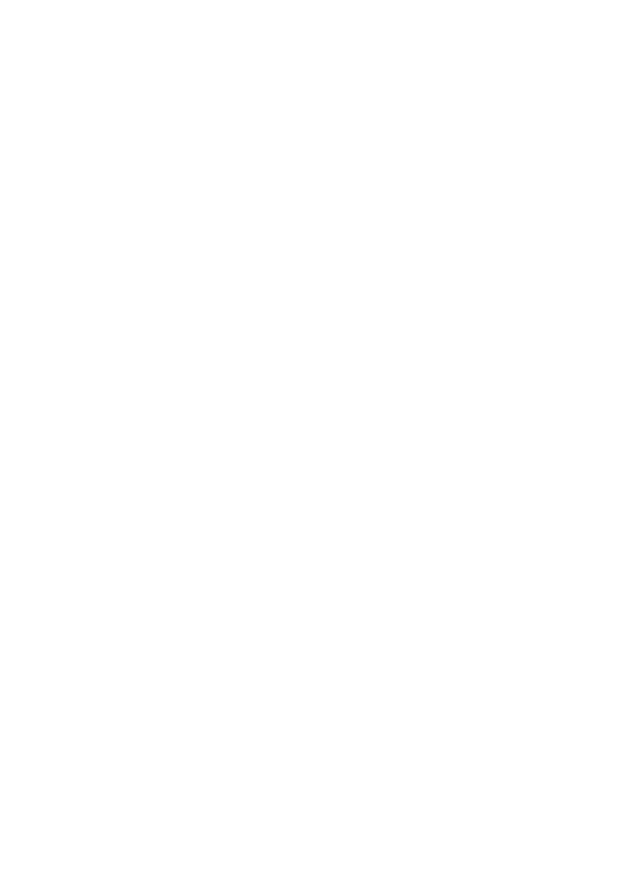
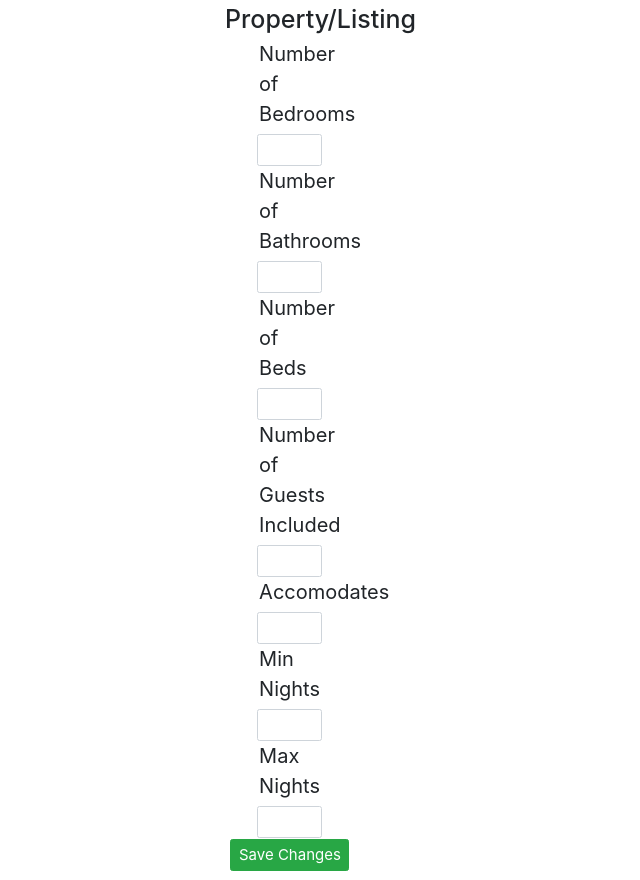
Before and after one commit to DeeDowns/front-end, a React (Create React App) app: page /optimal-price in a window 1280 px wide. Shown: the part 243-1123 px from the top of the page, without its empty margins (293-933 px from the left). Before the commit the page ends 800 px from the top, so only its background shows below. Built offline with nearby package versions, Linux system fonts and the light colour scheme; no server answers.

Commit message:
working on optimalPrice and fixing add Property

```diff
--- a/src/components/AddProperty.js
+++ b/src/components/AddProperty.js
@@ -13,16 +13,17 @@
   city: '',
   // state: '',
   zip: '',
-  propertyType: '',
+  property_type: '',
   bedrooms: '',
-  // beds: '',
+  beds: '',
   bathrooms: '',
-  // guestsIncluded: '',
-  // accommodates: '',
-  // minNights: '',
-  // maxNights: ''
-  parking: '',
-  leaseableArea: ''
+  guests_included: '',
+  accomodates: '',
+  min_nights: '',
+  max_nights: '',
+  id: new Date()
+  // parking: '',
+  // leaseableArea: ''
 
 }
 
@@ -47,10 +48,13 @@
     event.preventDefault()
     props.addListing(addInputs)
     setAddInputs(initialAddInputs)
+    // props.setToggle(false)
     //history.pushState('/properties')
     console.log(addInputs)
 
   }
+
+  console.log(props.properties)
 
   return (
     <Form className='add-form' onSubmit={submit}>
@@ -75,7 +79,7 @@
           onChange={handleChanges}
         />
       </FormGroup>
-      {/* <FormGroup>
+      <FormGroup>
         <Label>State</Label>
         <Input
           type='select'
@@ -136,7 +140,7 @@
           <option value="WI">Wisconsin</option>
           <option value="WY">Wyoming</option>
         </Input>
-      </FormGroup> */}
+      </FormGroup>
       <FormGroup>
         <Label>Zip Code</Label>
         <Input
@@ -151,12 +155,12 @@
         <Label>Property Type</Label>
         <Input
           type='select'
-          name='propertyType'
-          id='propertyType'
-          value={addInputs.propertyType}
+          name='property_type'
+          id='property_type'
+          value={addInputs.property_type}
           onChange={handleChanges}
         >
-          <option>Sing Family Home </option>
+          <option>Single Family Home </option>
           <option>Townhome </option>
           <option>Apartment </option>
           <option>Condominium </option>
@@ -184,7 +188,7 @@
           onChange={handleChanges}
         />
       </FormGroup>
-      {/* <FormGroup>
+      <FormGroup>
         <Label>Number of Beds</Label>
         <Input
           type='number'
@@ -193,48 +197,48 @@
           value={addInputs.beds}
           onChange={handleChanges}
         />
-      </FormGroup> */}
-      {/* <FormGroup>
+      </FormGroup>
+      <FormGroup>
         <Label>Number of Guests Included</Label>
         <Input
           type='number'
-          name='guestsIncluded'
-          id='guestsIncluded'
-          value={addInputs.guestsIncluded}
+          name='guests_included'
+          id='guests_included'
+          value={addInputs.guests_included}
           onChange={handleChanges}
         />
-      </FormGroup> */}
-      {/* <FormGroup>
+      </FormGroup>
+      <FormGroup>
         <Label>Accommodates</Label>
         <Input
           type='number'
-          name='accommodates'
-          id='accommodates'
-          value={addInputs.accommodates}
+          name='accomodates'
+          id='accomodates'
+          value={addInputs.accomodates}
           onChange={handleChanges}
         />
-      </FormGroup> */}
-      {/* <FormGroup>
+      </FormGroup>
+      <FormGroup>
         <Label>Min Nights</Label>
         <Input
           type='number'
-          name='minNights'
-          id='minNights'
-          value={addInputs.minNights}
+          name='min_nights'
+          id='min_nights'
+          value={addInputs.min_nights}
           onChange={handleChanges}
         />
-      </FormGroup> */}
-      {/* <FormGroup>
+      </FormGroup>
+      <FormGroup>
         <Label>Max Nights</Label>
         <Input
           type='number'
-          name='maxNights'
-          id='maxNights'
-          value={addInputs.maxNights}
+          name='max_nights'
+          id='max_nights'
+          value={addInputs.max_nights}
           onChange={handleChanges}
         />
-      </FormGroup> */}
-      <FormGroup>
+      </FormGroup>
+      {/* <FormGroup>
         <Label>Leaseable Area</Label>
         <Input
           type='text'
@@ -243,8 +247,8 @@
           value={addInputs.leaseableArea}
           onChange={handleChanges}
         />
-      </FormGroup>
-      <FormGroup>
+      </FormGroup> */}
+      {/* <FormGroup>
         <Label>Parking</Label>
         <Input
           type='text'
@@ -253,7 +257,7 @@
           value={addInputs.parking}
           onChange={handleChanges}
         />
-      </FormGroup>
+      </FormGroup> */}
 
       <Button className='add-btn' color='success'>Add Listing</Button>
 
--- a/src/components/AllProperties.js
+++ b/src/components/AllProperties.js
@@ -15,7 +15,7 @@
   const [properties, setProperties] = useState([])
   //can toggle add property component
   const [toggle, setToggle] = useState(false)
-  console.log('ALL',props)
+  // console.log('ALL',props)
 
   //Ed's axios get request
   //useEffect hook here
@@ -54,7 +54,7 @@
         </div>
         <div className='add-listing-container'>
           <h2>Add Listing</h2>
-          {toggle && <AddProperty addListing={addListing} />}
+          {toggle && <AddProperty addListing={addListing} setToggle={setToggle}/>}
           <Button className='toggle-add' color='success' onClick={handleToggle}>{toggle ? 'Close' : 'Add Listing'}</Button>
         </div>
       </div>
--- a/src/components/App.js
+++ b/src/components/App.js
@@ -3,6 +3,7 @@
 import { Link, Route, Redirect } from 'react-router-dom'
 import { connect } from 'react-redux'
 import { fetchProperties, fetchPropertyById, addListing} from '../store/actions/propertiesActions'
+import { getOptimalPrice } from '../store/actions/optimalPriceActions'
 // import { addListing } from '../store/actions/listingActions'
 import Home from './Home'
 import AllProperties from './AllProperties'
@@ -11,6 +12,7 @@
 import Login from './Login'
 import Register from './Register'
 import PrivateRoute from './PrivateRoute'
+import OptimalPrice from './OptimalPrice'
 import AddProperty from './AddProperty';
 
 import '../styles/App.css'
@@ -77,6 +79,10 @@
       <Route exact path='/'>
         <Home />
       </Route>
+
+      <Route exact path='/optimal-price'>
+        <OptimalPrice />
+      </Route>
     </div>
   );
 }
@@ -86,8 +92,11 @@
     properties: state.propertiesReducer.properties,
     property: state.propertiesReducer.property,
     isLoading: state.propertiesReducer.isLoading,
-    error: state.propertiesReducer.error
+    error: state.propertiesReducer.error,
+    optimalPrice: state.optimalPriceReducer.predictedPrice,
+    // isLoading: state.optimalPriceReducer.isLoading,
+    // error: state.optimalPriceReducer.error,
   }
 }
 
-export default connect(mapStateToProps, { fetchProperties, addListing, fetchPropertyById })(App);
+export default connect(mapStateToProps, { fetchProperties, addListing, fetchPropertyById, getOptimalPrice })(App);
--- a/src/components/EditProperty.js
+++ b/src/components/EditProperty.js
@@ -2,30 +2,33 @@
 import { connect } from 'react-redux'
 import { useParams, useHistory } from 'react-router-dom'
 import {axiosWithAuth} from '../utils/axiosWithAuth'
-import { fetchProperties } from '../store/actions/propertiesActions'
+import { fetchProperties, fetchPropertyById } from '../store/actions/propertiesActions'
 
 import { Button, Form, FormGroup, Label, Input, FormText } from 'reactstrap'
 import '../styles/EditProperty.css'
 
 
 const initialEditInputs = {
-  streetAddress: '',
+  street_address: '',
   city: '',
-  state: '',
+  // state: '',
   zip: '',
-  propertyType: '',
+  property_type: '',
   bedrooms: '',
-  bed: '',
+  beds: '',
   bathrooms: '',
-  guestsIncluded: '',
-  accommodates: '',
-  minNights: '',
-  maxNights: ''
+  guests_included: '',
+  accomodates: '',
+  min_nights: '',
+  max_nights: '',
+  // parking: '',
+  // leaseableArea: ''
 }
 
 const EditProperty = (props) => {
   const [editInputs, setEditInputs] = useState(initialEditInputs)
   const { id } = useParams()
+  let history = useHistory()
   console.log(props)
 
 
@@ -36,6 +39,18 @@
     })
   }
 
+
+  useEffect(() => {
+    axiosWithAuth().get(`/api/properties/${id}`)
+      .then(res => {
+        console.log(res.data.properties)
+        setEditInputs(res.data.properties)
+      })
+      .catch(err => {
+        console.log(err)
+      })
+  }, [id])
+
   //useEffect, dependency aray [id]
   ///get property by id
   //setEditInputs to res data
@@ -44,9 +59,18 @@
 
   const saveEdits = event => {
     event.preventDefault()
-    axiosWithAuth().put(`api/edit/${id}`, editInputs)
+    axiosWithAuth().put(`api/properties/${id}`, editInputs)
     .then(res => {
       console.log(res)
+      const newPropertiesArr = props.properties.map(property => {
+        if(property.id === res.data.properties) {
+          return res.data
+        } else {
+          return property
+        }
+      })
+      //how to set state from here
+      history.push(`/properties/${props.properties.id}`)
     })
     .catch(err => {
       console.log(err)
@@ -61,9 +85,9 @@
       <Label>Street Address</Label>
         <Input
           type='text'
-          name='streetAddress'
-          id='streetAddress'
-          value={editInputs.streetAddress}
+          name='street_address'
+          id='street_address'
+          value={editInputs.street_address}
           onChange={handleChange}
         />
       </FormGroup>
@@ -153,9 +177,9 @@
       <Label>Property Type</Label>
         <Input
           type='select'
-          name='propertyType'
-          id='propertyType'
-          value={editInputs.propertyType}
+          name='property_type'
+          id='property_type'
+          value={editInputs.property_type}
           onChange={handleChange}
         >
             <option>Single Family Home </option>
@@ -200,19 +224,19 @@
     <Label>Number of Guests Included</Label>
         <Input
           type='number'
-          name='guestsIncluded'
-          id='guestsIncluded'
-          value={editInputs.guestsIncluded}
+          name='guests_included'
+          id='guests_included'
+          value={editInputs.guests_included}
           onChange={handleChange}
         />
       </FormGroup>
       <FormGroup>
-      <Label>Accommodates</Label>
+      <Label>Accomodates</Label>
         <Input
           type='number'
-          name='accommodates'
-          id='accommodates'
-          value={editInputs.accommodates}
+          name='accomodates'
+          id='accomodates'
+          value={editInputs.accomodates}
           onChange={handleChange}
         />
       </FormGroup>
@@ -220,9 +244,9 @@
       <Label>Min Nights</Label>
         <Input
           type='number'
-          name='minNights'
-          id='minNights'
-          value={editInputs.minNights}
+          name='min_nights'
+          id='min_nights'
+          value={editInputs.min_nights}
           onChange={handleChange}
         />
       </FormGroup>
@@ -230,9 +254,9 @@
       <Label>Max Nights</Label>
         <Input
           type='number'
-          name='maxNights'
-          id='maxNights'
-          value={editInputs.maxNights}
+          name='max_nights'
+          id='max_nights'
+          value={editInputs.max_nights}
           onChange={handleChange}
         />
         </FormGroup>
--- /dev/null
+++ b/src/components/OptimalPrice.js
@@ -0,0 +1,148 @@
+import React, {useState, useEffect } from 'react'
+import { connect } from 'react-redux'
+import axios from 'axios'
+import { getOptimalPrice } from '../store/actions/optimalPriceActions'
+import { Button, Form, FormGroup, Label, Input, FormText } from 'reactstrap'
+
+const initalInputs = {
+    bedrooms: '',
+    beds: '',
+    bathrooms: '',
+    guests_included: '',
+    accomodates: '',
+    min_nights: '',
+    max_nights: ''
+}
+const OptimalPrice = props => {
+    const [inputs, setInputs] = useState(initalInputs)
+    console.log('PRICE', props)
+
+
+  const handleChange = event => {
+    setInputs({
+      ...inputs,
+      [event.target.name]: event.target.value
+    })
+  }
+
+ const getPrice = event => {
+    event.preventDefault()
+    axios.get('https://nate-ds-bw.herokuapp.com/openapi.json')
+      .then(res => {
+        console.log('PRICE RESPONSE', res.data.components.schemas.BnB.properties)
+        const properties = res.data.components.schemas.BnB.properties
+        var k = Object.keys(properties)
+        var v = Object.values(properties)
+        //  var result = Object.keys(properties).map(function(keys){
+        //      return [keys, properties(keys)]
+        //  })
+         console.log('Results', k, v)
+      })
+      .catch(err => {
+        console.log(err)
+      })
+  }
+
+//   useEffect(() => {
+//       getPrice()
+//   }, [])
+
+//   const getPrice = event => {
+//       event.preventDefault()
+//       getOptimalPrice()
+//   }
+
+    return (
+        <div>
+            <h1>hi</h1>
+        <Form className='edit-form' onSubmit={getPrice}>
+
+      <h1>Edit Property/Listing</h1>
+      <FormGroup>
+      <Label>Number of Bedrooms</Label>
+        <Input
+          type='number'
+          name='bedrooms'
+          id='bedrooms'
+          value={inputs.bedrooms}
+          onChange={handleChange}
+        />
+      </FormGroup>
+      <FormGroup>
+      <Label>Number of Bathrooms</Label>
+        <Input
+          type='number'
+          name='bathrooms'
+          id='bathrooms'
+          value={inputs.bathrooms}
+          onChange={handleChange}
+        />
+      </FormGroup>
+      <FormGroup>
+    <Label>Number of Beds</Label>
+        <Input
+          type='number'
+          name='beds'
+          id='beds'
+          value={inputs.beds}
+          onChange={handleChange}
+        />
+      </FormGroup>
+      <FormGroup>
+    <Label>Number of Guests Included</Label>
+        <Input
+          type='number'
+          name='guests_included'
+          id='guests_included'
+          value={inputs.guests_included}
+          onChange={handleChange}
+        />
+      </FormGroup>
+      <FormGroup>
+      <Label>Accomodates</Label>
+        <Input
+          type='number'
+          name='accomodates'
+          id='accomodates'
+          value={inputs.accomodates}
+          onChange={handleChange}
+        />
+      </FormGroup>
+      <FormGroup>
+      <Label>Min Nights</Label>
+        <Input
+          type='number'
+          name='min_nights'
+          id='min_nights'
+          value={inputs.min_nights}
+          onChange={handleChange}
+        />
+      </FormGroup>
+      <FormGroup>
+      <Label>Max Nights</Label>
+        <Input
+          type='number'
+          name='max_nights'
+          id='max_nights'
+          value={inputs.max_nights}
+          onChange={handleChange}
+        />
+        </FormGroup>
+      <Button className='save-btn' color='success'>Save Changes</Button>
+
+    </Form>
+        </div>
+    )
+}
+
+const mapStateToProps = state => {
+    return {
+      properties: state.propertiesReducer.properties,
+      property: state.propertiesReducer.property,
+      isLoading: state.propertiesReducer.isLoading,
+      error: state.propertiesReducer.error,
+      optimalPrice: state.optimalPriceReducer.predictedPrice
+    }
+  }
+
+export default connect(mapStateToProps, { getOptimalPrice })(OptimalPrice)
--- a/src/components/Property.js
+++ b/src/components/Property.js
@@ -45,13 +45,13 @@
       <div className='img-container'>
         <h1>{props.property.street_address}</h1>
       </div>
-      <h2>{props.property.property_type} located in {props.property.city}, {propertyData.zip}</h2>
+      <h2>{props.property.property_type} located in {props.property.city}, {props.property.zip}</h2>
       <h3>Bedrooms: {props.property.bedrooms}</h3>
       <h3>Bathrroms: {props.property.bathrooms}</h3>
       <h3>Leasable Area: {props.property.leaseable_area}</h3>
       <h3>Parking for {props.property.parking} vehicles</h3>
       <div className='button-container'>
-        <Button className='edit-btn' color='success' onClick={() => history.push(`/edit-property/:id`)}>Edit Listing</Button>
+        <Button className='edit-btn' color='success' onClick={() => history.push(`/edit-property/${props.property.id}`)}>Edit Listing</Button>
         <Button className='delete-btn' color='success' onClick={handleDelete}>Remove Listing</Button>
         <Button className='back-btn' color='success' onClick={() => history.push('/properties')}>Back</Button>
       </div>
--- /dev/null
+++ b/src/store/actions/optimalPriceActions.js
@@ -0,0 +1,20 @@
+import { axiosWithAuth } from '../../utils/axiosWithAuth'
+import axios from 'axios'
+
+export const POST_PRICE_START = 'POST_PRICE_START'
+export const POST_PRICE_SUCCESS = 'POST_PRICE_SUCCESS'
+export const POST_PRICE_FAILURE = 'POST_PRICE_FAILURE'
+
+
+export const getOptimalPrice = () => (dispatch) => {
+  dispatch({ type: POST_PRICE_START })
+  axios().post('https://nate-ds-bw.herokuapp.com/predict')
+    .then(res => {
+      console.log(res)
+      //dispatch({ type: POST_PRICE_SUCCESS, payload: res.data })
+    })
+    .catch(err => {
+      console.log(err)
+      //dispatch({ type: POST_PRICE_FAILURE, payload: err})
+    })
+}
--- a/src/store/reducers/index.js
+++ b/src/store/reducers/index.js
@@ -2,9 +2,9 @@
 
 import { combineReducers } from 'redux'
 import {propertiesReducer} from './propertiesReducer'
-import { listingReducer } from './listingReducer'
+import { optimalPriceReducer } from './optimalPriceReducer'
 
 export const rootReducer = combineReducers({
     propertiesReducer,
-    listingReducer
+    optimalPriceReducer
 })
```
Also changed, not shown: src/store/actions/listingActions.js (deleted, +0 -19 lines), src/store/reducers/optimalPriceReducer.js (renamed from src/store/reducers/listingReducer.js, +7 -7 lines).
